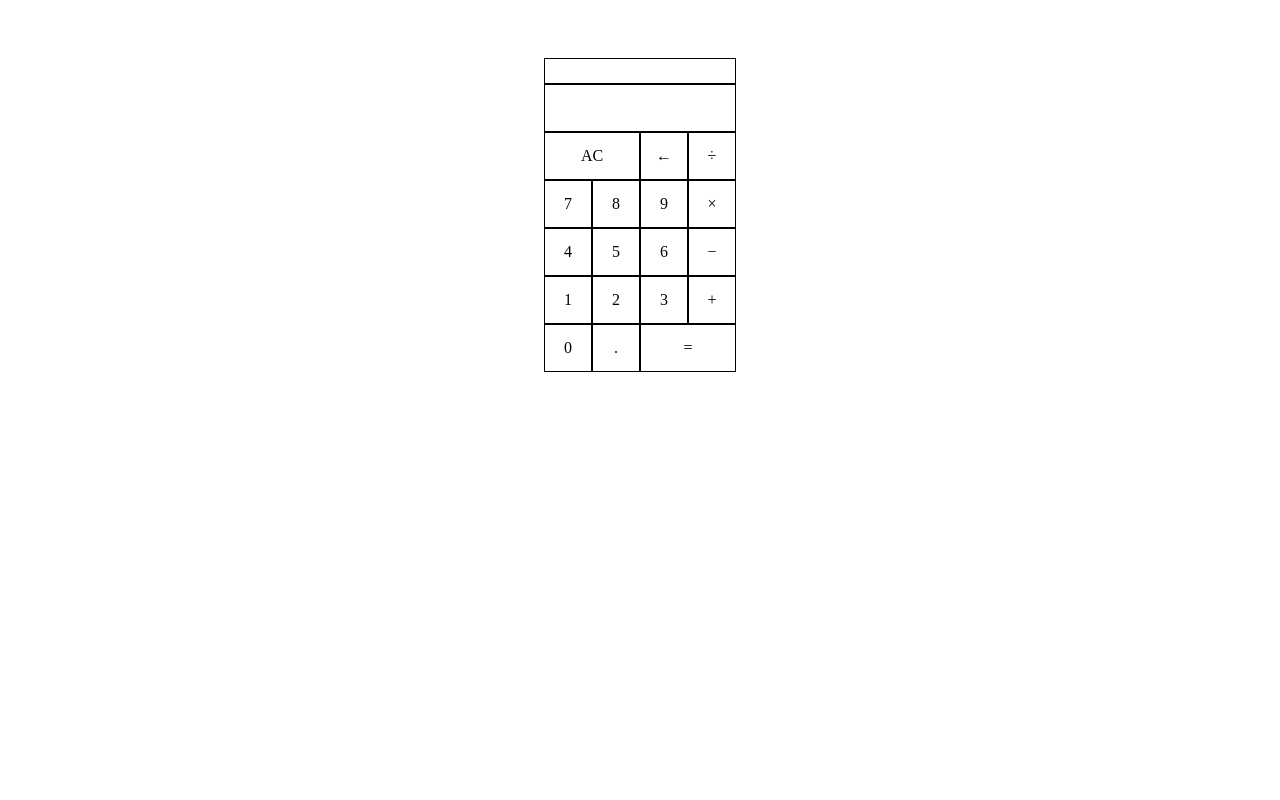
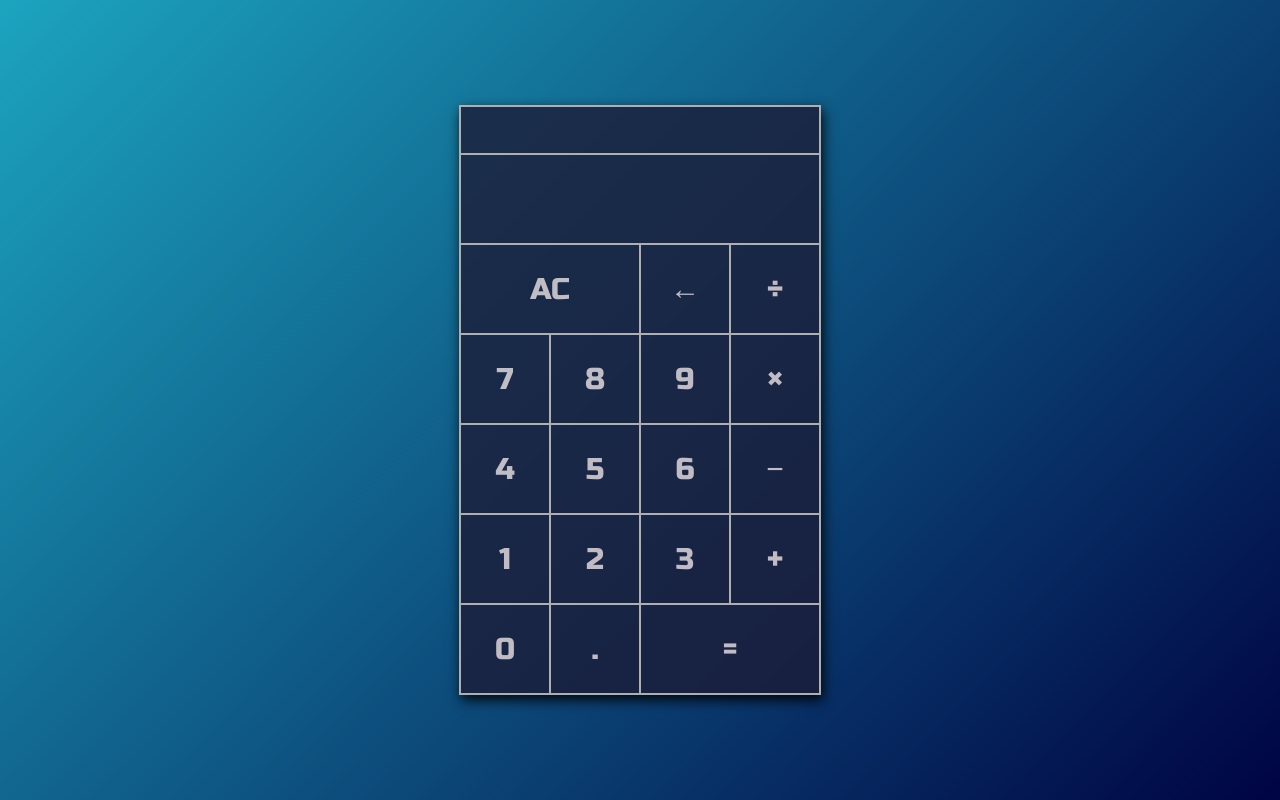
Before and after one commit to alberto-balsalm/calculator, a plain HTML site: page index.html in a window 1280 px wide. Drawn offline with Linux system fonts and the light colour scheme.

Commit message:
Added styling

```diff
--- a/index.html
+++ b/index.html
@@ -3,15 +3,15 @@
     <title>Basic Calculator</title>
     <meta charset="UTF-8">
     <link href="style.css" rel="stylesheet" type="text/css">
+    <link href="https://fonts.googleapis.com/css2?family=Russo+One&display=swap" rel="stylesheet">
 </head>
 <body>
-
     <div class="calculator">
         <div class="display-top"></div>
         <div class="display-bottom"></div>
 
         <div class="button" id="clear-button">AC</div>
-        <div class="button">&#8592</div>
+        <div class="button">←</div>
         <div class="button operator" >&divide</div>
 
         <div class="button">7</div>
@@ -32,9 +32,6 @@
         <div class="button">0</div>
         <div class="button dot">.</div>
         <div class="button" id="equals-button">&#61</div>
-
-
-
     </div>
 
     <script src="script.js"></script>
--- a/style.css
+++ b/style.css
@@ -2,33 +2,62 @@
     box-sizing: border-box;
 }
 
+html {
+    height: 100%;
+    font-size: 30px;
+    margin: 0;
+}
+
 body {
-    padding-top: 50px;
+    background: linear-gradient(-45deg, rgb(0, 4, 68) 0%, rgba(28,164,191,1) 100%);
+    font-family: 'Russo One', sans-serif;
+    color: rgba(243, 233, 233, 0.774);
+    display: flex;
+    justify-content: center;
+    align-items: center;
+    height: 100vh;
+    margin: 0;
+
+
 }
 
 .calculator {
     display: flex;
     flex-wrap: wrap;
     width: 12rem;
-    margin: auto;
-    overflow: hidden;
-}
 
 
 
+    border: 1px solid rgb(175,175,175);
+    box-sizing: content-box;
+    //background: rgba(243, 233, 233, 0.774);
+    background: rgba(28, 28, 56, 0.8);
+    box-shadow: 2px 5px 12px rgba(0, 0, 0, 0.9)
+
+}
+
 .display-top {
+    display: flex;
+    justify-content: flex-end;
+    align-items: center;
+
     font-size: 0.6rem;
     width: 12rem;
     height: 1.6rem;
-    border: 1px solid black;
+    border: 1px solid rgb(175,175,175);
     text-align: right;
     overflow-y: scroll;
+    padding: 0 .2 em;
 }
 .display-bottom {
+    display: flex;
+    justify-content: flex-end;
+    align-items: center;
     font-size: 1rem;
     width: 12rem;
     height: 3em;
-    border: 1px solid black;
+    border: 1px solid rgb(175,175,175);
+    padding: .2em 0;
     text-align: right;
     overflow-y: scroll;
 }
@@ -37,10 +66,19 @@ body {
     display: flex;
     justify-content: center;
     align-items: center;
-    border: 1px solid black;
+    border: 1px solid rgba(175,175,175,1);
     height: 3rem;
     width: 3rem;
+}
 
+.button:hover {
+    border: 2px solid rgba(175,175,175,0.2);
+    color: rgba(175,175,175,0.2);
+    cursor: pointer;
+}
+
+.button:active {
+    transform: scale(1.05);
 }
 
 #clear-button {
```
